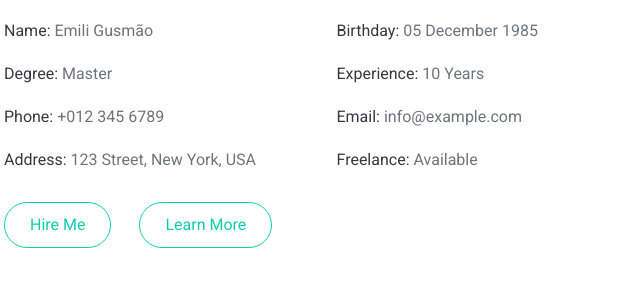
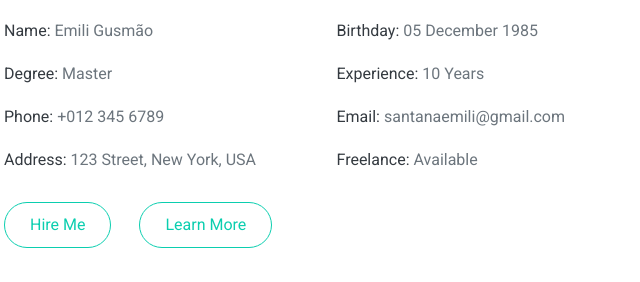
Before and after one commit to Emili-Santana/emili-portfolio, a plain HTML site: page index.html in a window 1280 px wide. Shown: the part 1261-1543 px from the top of the page, 556-1196 px from the left. Drawn offline with nearby package versions, Linux system fonts and the light colour scheme.

Commit message:
Inclusão do email

```diff
--- a/index.html
+++ b/index.html
@@ -136,7 +136,7 @@
                             <h6>Phone: <span class="text-secondary">+012 345 6789</span></h6>
                         </div>
                         <div class="col-sm-6 py-2">
-                            <h6>Email: <span class="text-secondary">info@example.com</span></h6>
+                            <h6>Email: <span class="text-secondary">santanaemili@gmail.com</span></h6>
                         </div>
                         <div class="col-sm-6 py-2">
                             <h6>Address: <span class="text-secondary">123 Street, New York, USA</span></h6>
```
